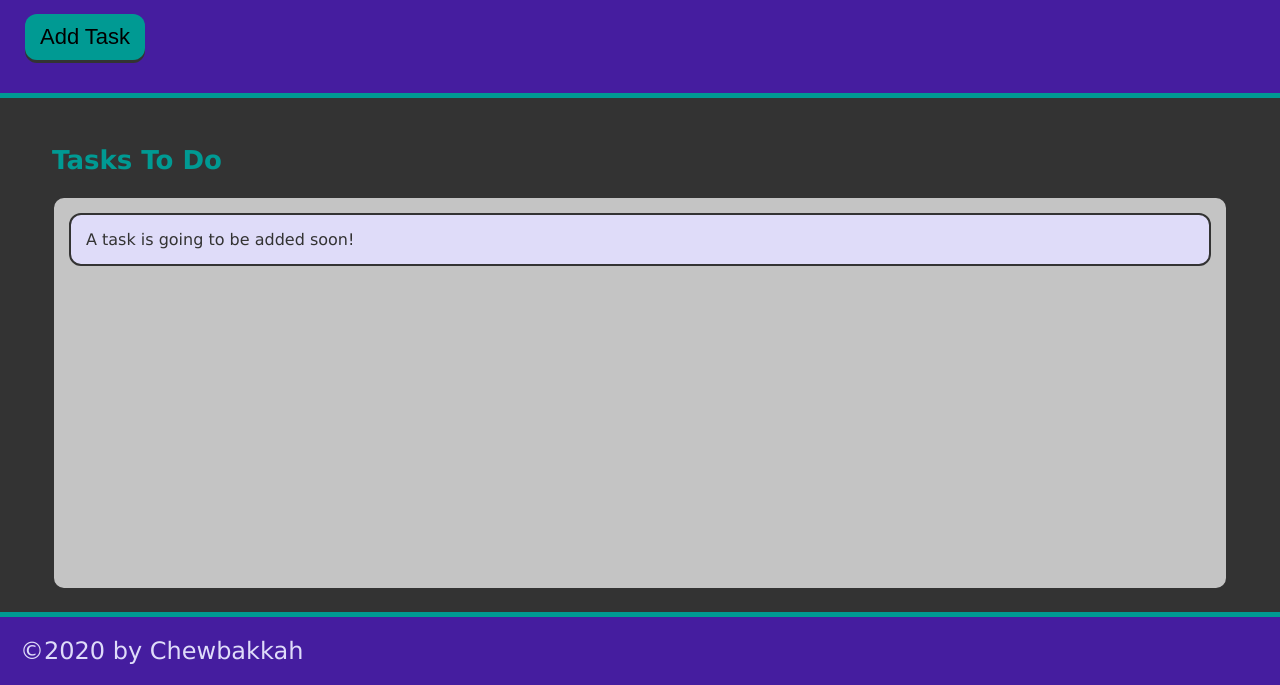
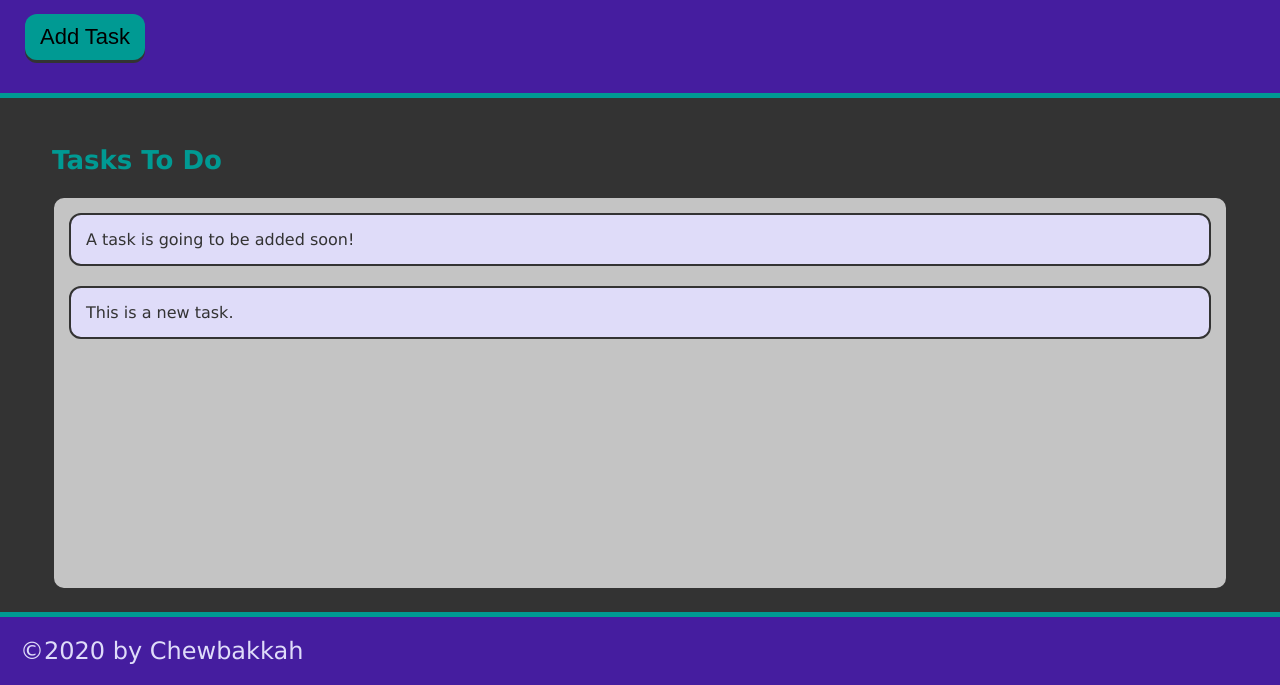
Before and after one commit to Chewbakkah/taskinator, a plain HTML site: page index.html in a window 1280 px wide. Both pictures are taken after a click on the button "Add Task". Shown: the part 115-800 px from the top of the page. Drawn offline with Linux system fonts and the light colour scheme.

Commit message:
add ability to add tasks

```diff
--- a/assets/js/script.js
+++ b/assets/js/script.js
@@ -0,0 +1,15 @@
+var buttonEl = document.querySelector("#save-task");
+console.log(buttonEl);
+
+
+var buttonEl = document.querySelector("#save-task");
+var tasksToDoEl = document.querySelector("#tasks-to-do");
+
+var createTaskHandler = function() {
+    var listItemEl = document.createElement("li");
+    listItemEl.className = "task-item";
+    listItemEl.textContent = "This is a new task.";
+    tasksToDoEl.appendChild(listItemEl);
+  }
+
+buttonEl.addEventListener("click", createTaskHandler);
--- a/index.html
+++ b/index.html
@@ -12,12 +12,12 @@
 		<header>
 			<h1 class="page-title">Taskinator</h1>
 			<p>Click the button below to add a new task!</p>
-			<button class="btn">Add Task</button>
+			<button class="btn" id="save-task">Add Task</button>
 		</header>
 		<main class="page-content">
 			<section class="task-list-wrapper">
 				<h2 class="list-title">Tasks To Do</h2>
-				<ul class="task-list">
+				<ul class="task-list" id="tasks-to-do">
 					<li class="task-item">A task is going to be added soon!</li>
 				</ul>
 			</section>
```
